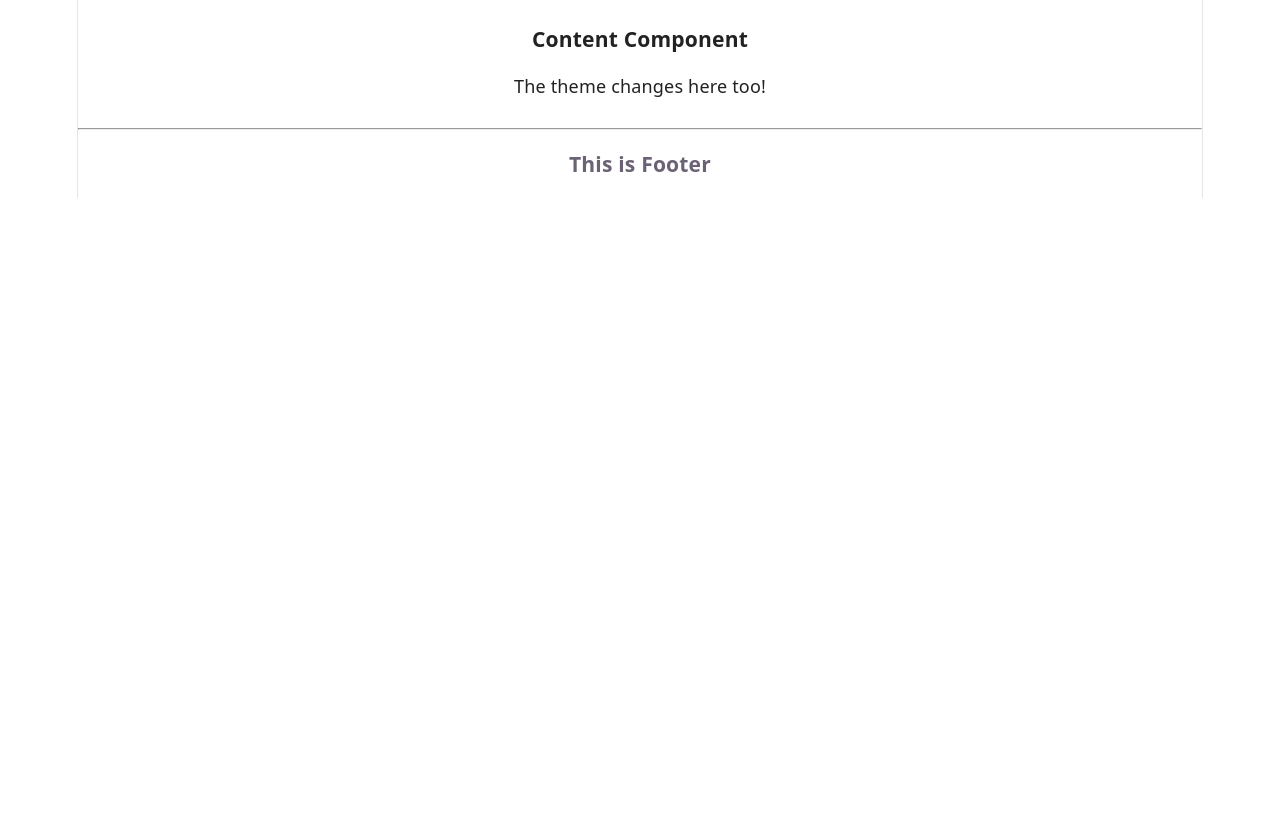
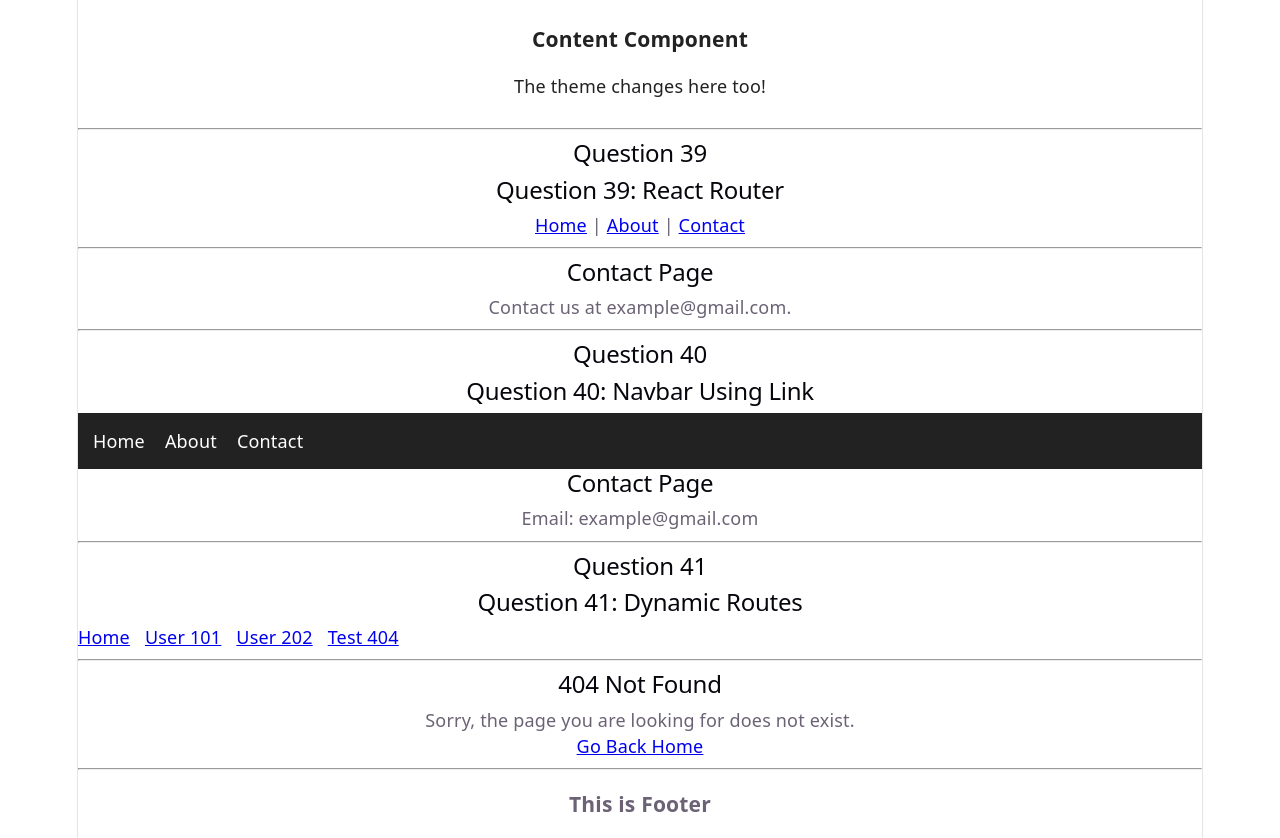
Before and after one commit to Tejasvi68/React-Practical-Assignment, a React (Vite) app: page /contact in a window 1280 px wide. Shown: the part 9760-10598 px from the top of the page. Before the commit the page ends 9958 px from the top, so only its background shows below. Built offline with nearby package versions, Linux system fonts and the light colour scheme.

Commit message:
Complete Section 8: React Router

```diff
--- a/package.json
+++ b/package.json
@@ -11,7 +11,8 @@
   },
   "dependencies": {
     "react": "^19.3.1",
-    "react-dom": "^19.3.1"
+    "react-dom": "^19.3.1",
+    "react-router-dom": "^7.18.4"
   },
   "devDependencies": {
     "@eslint/js": "^10.0.1",
--- a/src/App.jsx
+++ b/src/App.jsx
@@ -39,6 +39,9 @@ import UserContextDemo from "./s7-context/Q35-UserContext";
 import ContextWithoutProps from "./s7-context/Q36-ContextWithoutProps";
 import ThemeSwitcher from "./s7-context/Q37-ThemeSwitcher";
 import ThemeProviderDemo from "./s7-context/Q38-ThemeProvider";
+import RoutingDemo from "./s8-routing/Q39-Routing";
+import NavbarDemo from "./s8-routing/Q40-Navbar";
+import DynamicRoutesDemo from "./s8-routing/Q41-DynamicRoutes";
 
 
 
@@ -49,6 +52,7 @@ import ThemeProviderDemo from "./s7-context/Q38-ThemeProvider";
 function App() {
   return (
     <div>
+
       <Header />
       <h1>React Practical Assignment</h1>
       <Content />
@@ -283,6 +287,27 @@ function App() {
 
       <hr />
 
+       <section>
+        <h2>Question 39</h2>
+        <RoutingDemo />
+      </section>
+
+      <hr />
+
+      <section>
+        <h2>Question 40</h2>
+        <NavbarDemo />
+      </section>
+
+      <hr />
+
+      <section>
+        <h2>Question 41</h2>
+        <DynamicRoutesDemo />
+      </section>
+
+      <hr />
+
       <Footer />
     </div>
   );
--- /dev/null
+++ b/src/s8-routing/Q39-Routing.jsx
@@ -0,0 +1,60 @@
+import { BrowserRouter, Routes, Route, Link } from "react-router-dom";
+
+// Home Page
+function Home() {
+  return (
+    <div>
+      <h2>Home Page</h2>
+      <p>Welcome to the Home Page!</p>
+    </div>
+  );
+}
+
+// About Page
+function About() {
+  return (
+    <div>
+      <h2>About Page</h2>
+      <p>This page tells you about our website.</p>
+    </div>
+  );
+}
+
+// Contact Page
+function Contact() {
+  return (
+    <div>
+      <h2>Contact Page</h2>
+      <p>Contact us at example@gmail.com.</p>
+    </div>
+  );
+}
+
+// Main Routing Component
+function RoutingDemo() {
+  return (
+    <BrowserRouter>
+      <div>
+        <h2>Question 39: React Router</h2>
+
+        {/* Navigation Links */}
+        <nav>
+          <Link to="/">Home</Link>{" | "}
+          <Link to="/about">About</Link>{" | "}
+          <Link to="/contact">Contact</Link>
+        </nav>
+
+        <hr />
+
+        {/* Define Routes */}
+        <Routes>
+          <Route path="/" element={<Home />} />
+          <Route path="/about" element={<About />} />
+          <Route path="/contact" element={<Contact />} />
+        </Routes>
+      </div>
+    </BrowserRouter>
+  );
+}
+
+export default RoutingDemo;
--- /dev/null
+++ b/src/s8-routing/Q40-Navbar.jsx
@@ -0,0 +1,75 @@
+import { BrowserRouter, Routes, Route, Link } from "react-router-dom";
+
+// Home Page
+function Home() {
+  return (
+    <div>
+      <h2>Home Page</h2>
+      <p>Welcome to our website!</p>
+    </div>
+  );
+}
+
+// About Page
+function About() {
+  return (
+    <div>
+      <h2>About Page</h2>
+      <p>Learn more about us.</p>
+    </div>
+  );
+}
+
+// Contact Page
+function Contact() {
+  return (
+    <div>
+      <h2>Contact Page</h2>
+      <p>Email: example@gmail.com</p>
+    </div>
+  );
+}
+
+// Navbar Component
+function Navbar() {
+  const navStyle = {
+    display: "flex",
+    gap: "20px",
+    padding: "15px",
+    backgroundColor: "#222",
+  };
+
+  const linkStyle = {
+    color: "white",
+    textDecoration: "none",
+  };
+
+  return (
+    <nav style={navStyle}>
+      <Link style={linkStyle} to="/">Home</Link>
+      <Link style={linkStyle} to="/about">About</Link>
+      <Link style={linkStyle} to="/contact">Contact</Link>
+    </nav>
+  );
+}
+
+// Main Component
+function NavbarDemo() {
+  return (
+    <BrowserRouter>
+      <div>
+        <h2>Question 40: Navbar Using Link</h2>
+
+        <Navbar />
+
+        <Routes>
+          <Route path="/" element={<Home />} />
+          <Route path="/about" element={<About />} />
+          <Route path="/contact" element={<Contact />} />
+        </Routes>
+      </div>
+    </BrowserRouter>
+  );
+}
+
+export default NavbarDemo;
--- /dev/null
+++ b/src/s8-routing/Q41-DynamicRoutes.jsx
@@ -0,0 +1,69 @@
+import {
+  BrowserRouter,
+  Routes,
+  Route,
+  Link,
+  useParams,
+} from "react-router-dom";
+
+// Home Page
+function Home() {
+  return (
+    <div>
+      <h3>Home Page</h3>
+      <p>Welcome to our website!</p>
+      <p>Try visiting /user/101 or /user/202.</p>
+    </div>
+  );
+}
+
+// Dynamic User Page
+function User() {
+  const { id } = useParams();
+
+  return (
+    <div>
+      <h3>User Details</h3>
+      <p>User ID: {id}</p>
+    </div>
+  );
+}
+
+// 404 Page
+function NotFound() {
+  return (
+    <div>
+      <h2>404 Not Found</h2>
+      <p>Sorry, the page you are looking for does not exist.</p>
+      <Link to="/">Go Back Home</Link>
+    </div>
+  );
+}
+
+// Main Component
+function DynamicRoutesDemo() {
+  return (
+    <BrowserRouter>
+      <div>
+        <h2>Question 41: Dynamic Routes</h2>
+
+        <nav style={{ display: "flex", gap: "15px" }}>
+          <Link to="/">Home</Link>
+          <Link to="/user/101">User 101</Link>
+          <Link to="/user/202">User 202</Link>
+          <Link to="/unknown-page">Test 404</Link>
+        </nav>
+
+        <hr />
+
+        <Routes>
+          <Route path="/" element={<Home />} />
+          <Route path="/user/:id" element={<User />} />
+          <Route path="*" element={<NotFound />} />
+        </Routes>
+      </div>
+    </BrowserRouter>
+  );
+}
+
+export default DynamicRoutesDemo;
```
Also changed, not shown: 1 other file (tests, documents, lock files or other folders).
